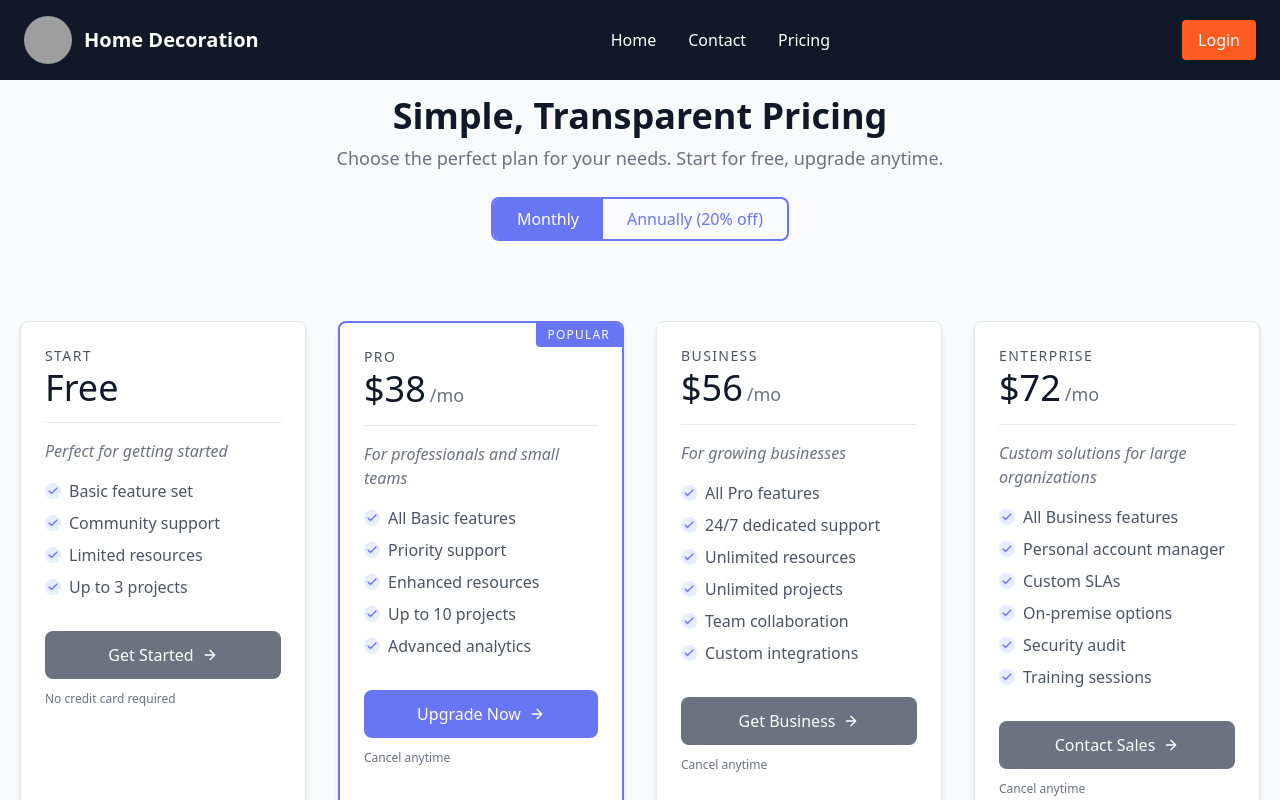
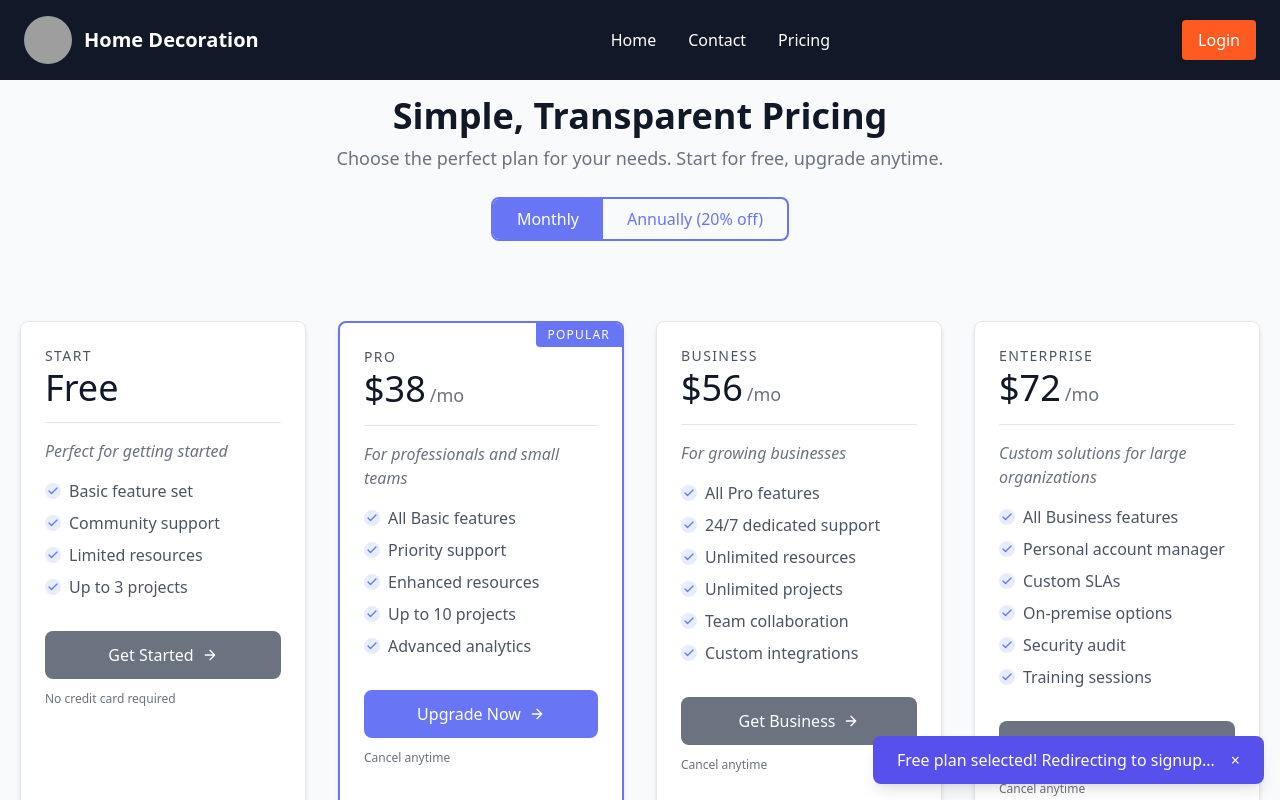
Before and after one commit to tawhidbokth/-Employee-management-client, a React (Vite) app: page /pricing in a window 1280 px wide. Both pictures are taken after a click on the button "Get Started". Shown: the top 800 px of the page. Built offline with nearby package versions, Linux system fonts and the light colour scheme; no server answers; grey boxes are pictures that could not be loaded.

Commit message:
add toast notifications for plan selection feedback and enhance UI with animations

```diff
--- a/src/Pages/Pricing.jsx
+++ b/src/Pages/Pricing.jsx
@@ -2,6 +2,19 @@ import React, { useState } from 'react';
 
 const Pricing = () => {
   const [isAnnual, setIsAnnual] = useState(false);
+  const [toasts, setToasts] = useState([]);
+
+  const showToast = message => {
+    const id = Date.now();
+    const newToast = { id, message };
+
+    setToasts(prev => [...prev, newToast]);
+
+    // Auto-remove toast after 3 seconds
+    setTimeout(() => {
+      setToasts(prev => prev.filter(toast => toast.id !== id));
+    }, 3000);
+  };
 
   const pricingPlans = [
     {
@@ -66,8 +79,42 @@ const Pricing = () => {
     },
   ];
 
+  const handlePlanClick = planName => {
+    let message;
+    if (planName === 'START') {
+      message = 'Free plan selected! Redirecting to signup...';
+    } else if (planName === 'PRO') {
+      message = "Pro plan selected! Let's set up your account.";
+    } else if (planName === 'BUSINESS') {
+      message = 'Business plan selected! Our team will contact you shortly.';
+    } else {
+      message = 'Enterprise solution requested! Our sales team will reach out.';
+    }
+    showToast(message);
+  };
+
   return (
-    <div className="bg-gray-50">
+    <div className="bg-gray-50 relative min-h-screen">
+      {/* Toast Notifications Container */}
+      <div className="fixed bottom-4 right-4 z-50 space-y-2">
+        {toasts.map(toast => (
+          <div
+            key={toast.id}
+            className="bg-indigo-600 text-white px-6 py-3 rounded-lg shadow-lg flex items-center animate-fade-in"
+          >
+            <span>{toast.message}</span>
+            <button
+              onClick={() =>
+                setToasts(prev => prev.filter(t => t.id !== toast.id))
+              }
+              className="ml-4 text-white hover:text-indigo-200"
+            >
+              ×
+            </button>
+          </div>
+        ))}
+      </div>
+
       <section className="text-gray-600 body-font overflow-hidden">
         <div className="container px-5 py-24 mx-auto">
           <div className="flex flex-col text-center w-full mb-20">
@@ -145,6 +192,7 @@ const Pricing = () => {
                     </p>
                   ))}
                   <button
+                    onClick={() => handlePlanClick(plan.name)}
                     className={`mt-6 flex items-center justify-center text-white border-0 py-3 px-6 w-full focus:outline-none rounded-lg font-medium ${
                       plan.popular
                         ? 'bg-indigo-500 hover:bg-indigo-600'
@@ -175,6 +223,23 @@ const Pricing = () => {
           </div>
         </div>
       </section>
+
+      {/* Add animation styles in your CSS or use a CSS-in-JS solution */}
+      <style jsx>{`
+        @keyframes fadeIn {
+          from {
+            opacity: 0;
+            transform: translateY(20px);
+          }
+          to {
+            opacity: 1;
+            transform: translateY(0);
+          }
+        }
+        .animate-fade-in {
+          animation: fadeIn 0.3s ease-out forwards;
+        }
+      `}</style>
     </div>
   );
 };
```
